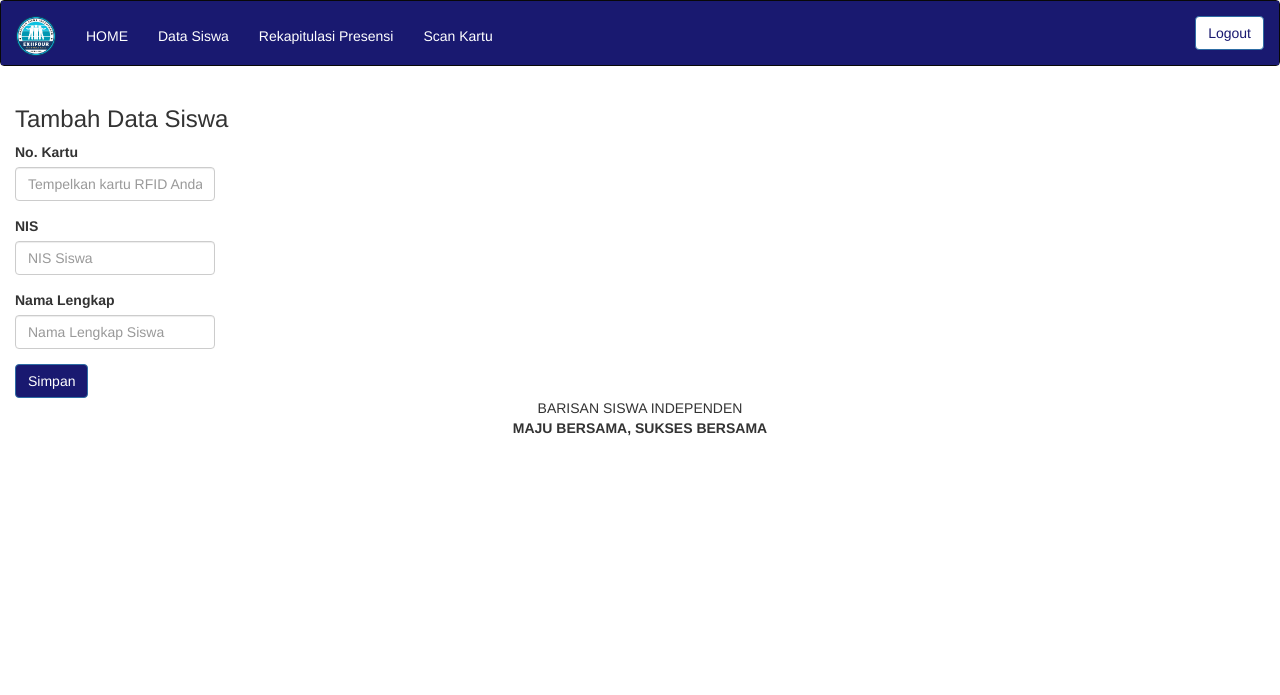
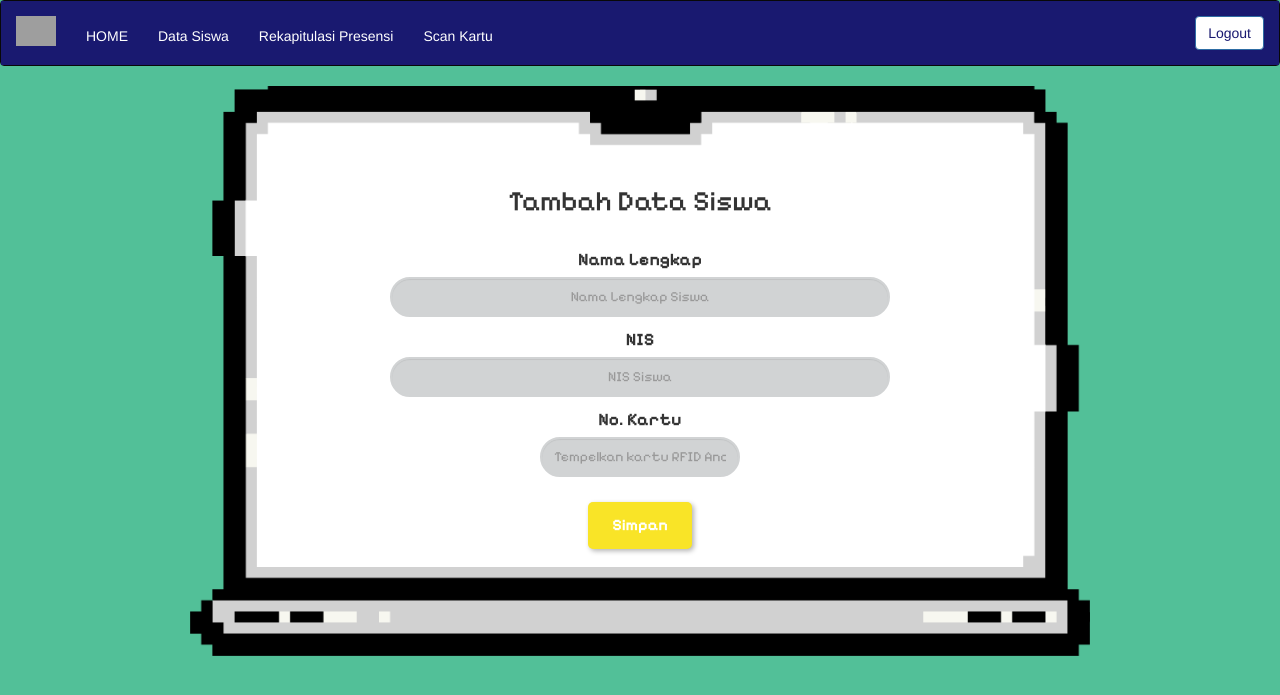
Before and after one commit to Ninclaunya/P5_RFID_F4, a PHP site: page /tambah.php in a window 1280 px wide. Shown: the top 695 px of the page. Run offline with PHP 8.4, Linux system fonts and the light colour scheme; data that the repository does not hold is empty; grey boxes are pictures that could not be loaded.

Commit message:
Lihat websiteku, penuh dengan pixel

```diff
--- a/footer.php
+++ /dev/null
@@ -1,4 +0,0 @@
-<div class="footer" style="text-align: center">
-    BARISAN SISWA INDEPENDEN <br>
-    <strong>MAJU BERSAMA, SUKSES BERSAMA</strong>
-</div>
--- a/tambah.php
+++ b/tambah.php
@@ -41,29 +41,114 @@ if (isset($_POST['btnSimpan'])) {
             $("#No_Kartu").load("nokartu.php");
         }, 0);
     </script>
+    <style>
+        @import url('https://fonts.googleapis.com/css2?family=Pixelify+Sans:wght@400..700&display=swap');
+        html, body {
+            margin: 0;
+            padding: 0;
+            background-color: rgba(82, 192, 152, 1);
+
+        }
+        .tambah {
+            font-family: "Pixelify Sans", serif;
+            height: 600px;
+            padding-top: 60px;
+            background-color: rgba(82, 192, 152, 1);
+            background-image: url(design/laptop_putih.png);
+            background-size: 900px;
+            background-repeat: no-repeat;
+            background-position: center;
+
+        }
+
+        .isi{
+            display: flex;
+            flex-direction: column;
+            align-items: center;
+            width: 500px;
+            text-align: center;
+            padding: 20px;
+        }
+
+        .isi form{
+            display: flex;
+            flex-direction: column;
+            align-items: center;
+            width: 500px;
+            text-align: center;
+            border-radius: 20px;
+        }
+
+        .isi h3{
+            font-style: bold;
+            font-size: 200%;
+            margin-bottom: 20px;
+        }
+
+        .isi input{
+            display: block;
+            text-align: center;
+            font-size: 100%;
+            width: 80%;
+            height: 40px;
+            border: 2px solid rgb(209, 211, 212);
+            border-top-left-radius: 20px;
+            border-top-right-radius: 20px;
+            border-bottom-left-radius: 20px;
+            border-bottom-right-radius: 20px;
+            background-color: rgb(209, 211, 212);
+        }
+
+        .isi label{
+            padding-top: 10px;
+            font-size: 125%;
+        }
+
+        .isi button {
+            background-color: rgb(249, 228, 39);
+            border: none;
+            color: white;
+            padding: 12px 24px;
+            text-align: center;
+            text-decoration: none;
+            display: inline-block;
+            font-size: 16px;
+            margin: 10px 0;
+            cursor: pointer;
+            border-radius: 5px;
+            transition: background-color 0.3s ease;
+            font-weight: bold;
+            box-shadow: 2px 2px 5px rgba(0, 0, 0, 0.3);
+        }
+
+        .isi button:hover {
+            background-color:rgb(249, 238, 39)9;
+        }
+
+        .isi button:active {
+            box-shadow: 1px 1px 3px rgba(0, 0, 0, 0.3);
+            transform: translateY(1px);
+        }
+
+    </style>
 
 </head>
 <body>
     <?php include "menu.php"; ?>
-    <div class="container-fluid">
-        <h3> Tambah Data Siswa </h3>
 
-        <form method="POST">
-            <div id="No_Kartu"></div>
+    <div class="container-fluid tambah">
+        <div class="container-fluid isi">
+            <form method="POST">
+                <h3> Tambah Data Siswa </h3>
+                <label>Nama Lengkap</label>
+                <input type="text" name="Nama_Lengkap" id="Nama Lengkap" placeholder="Nama Lengkap Siswa" class="form-control" required style="width: 500px">
+                <label>NIS</label>
+                <input type="text" name="NIS" id="NIS" placeholder="NIS Siswa" class="form-control" required style="width: 500px">
+                <div id="No_Kartu"></div>
+                <button class="btn btn-primary" name="btnSimpan" id="btnSimpan">Simpan</button>
+            </form>
+        </div>
 
-            <div class="form-group">
-                <label>NIS</label>
-                <input type="text" name="NIS" id="NIS" placeholder="NIS Siswa" class="form-control" required style="width: 200px">
-            </div>
-
-            <div class="form-group">
-                <label>Nama Lengkap</label>
-                <input type="text" name="Nama_Lengkap" id="Nama Lengkap" placeholder="Nama Lengkap Siswa" class="form-control" required style="width: 200px">
-            </div>
-
-            <button class="btn btn-primary" name="btnSimpan" id="btnSimpan" style="background-color: midnightblue; color: white">Simpan</button>
-        </form>
     </div>
-    <?php include "footer.php"; ?>
 </body>
 </html>
```
Also changed, not shown: README.md, design/Logo_BSI.png (renamed from images/Logo_BSI.png), design/frog.gif (added), design/laptop_putih.png (added), design/left_yellow.gif (added), design/loading_circle.gif (added), design/rfid.png (added), design/right_yellow.gif (added), design/sman33.png (added), images/animasi1.gif (deleted), images/animasi2.gif (deleted), images/rfid.png (deleted).
